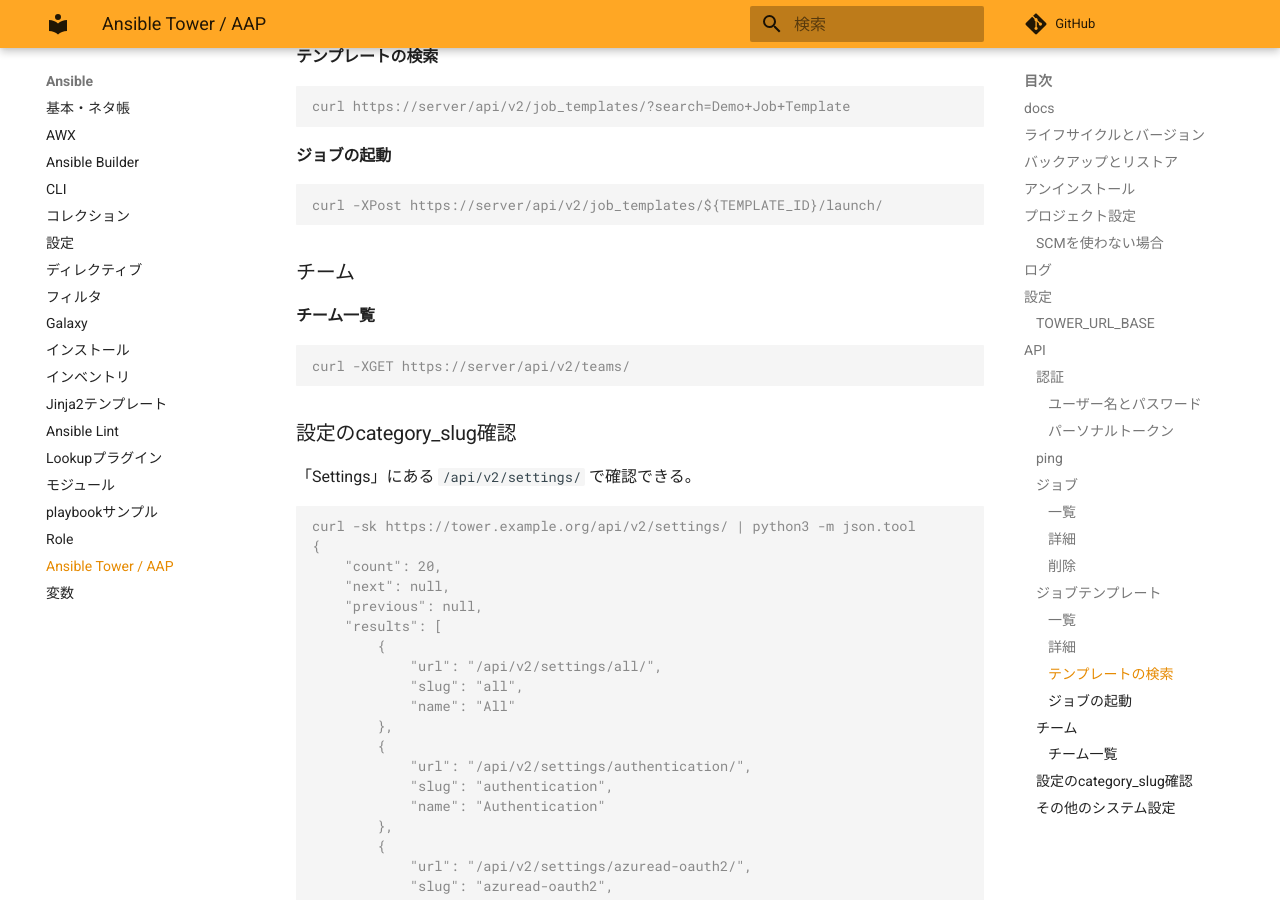
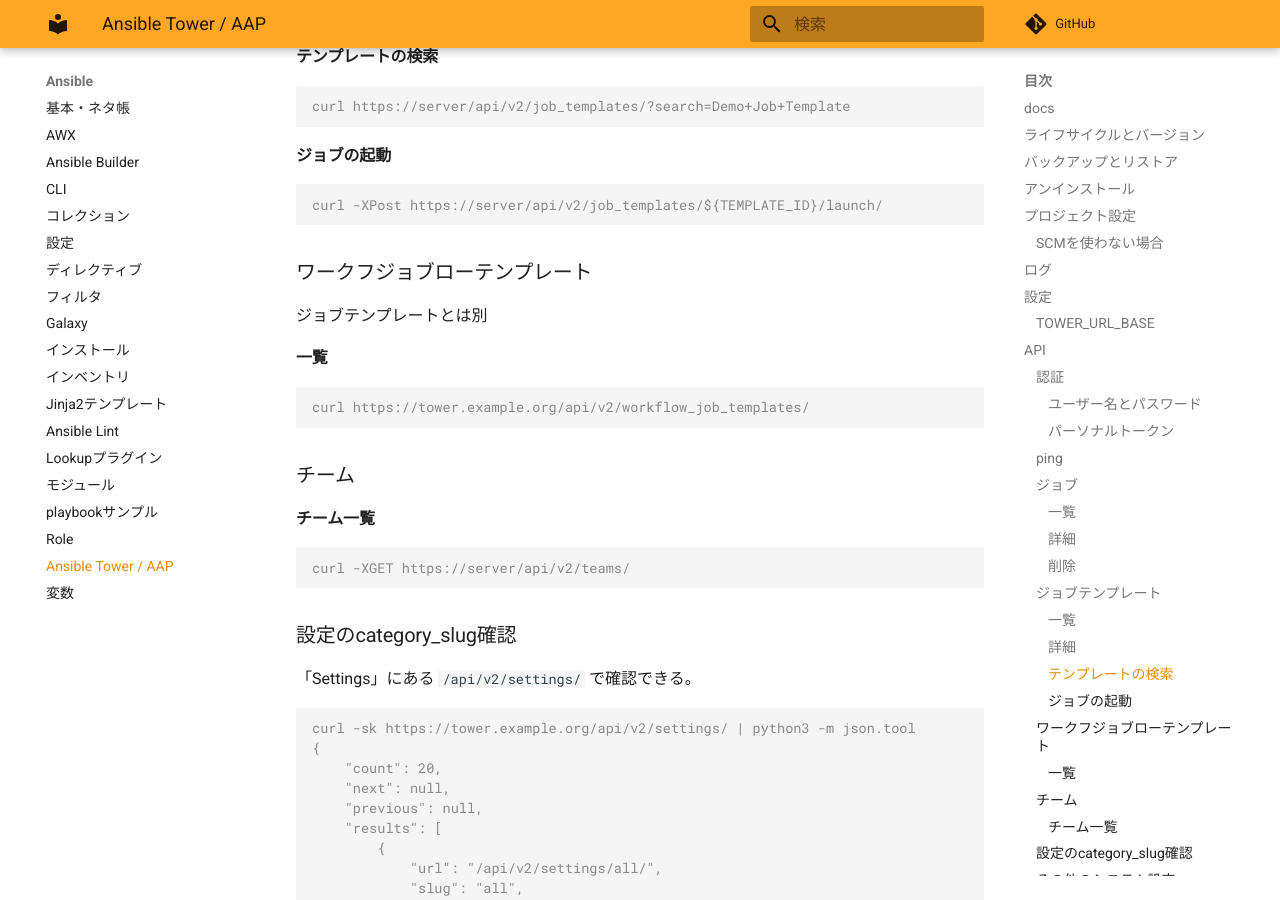
Before and after one commit to zaki-lknr/docs, an MkDocs documentation site: the page built from docs/Ansible/tower.md, in a window 1280 px wide and 900 px high, scrolled down 3869 px. Built offline with MkDocs 1.6.1 and Material for MkDocs 9.7.7, drawn with Linux system fonts in a browser that asks for light colours; comment, search, counter and statistics services are not loaded.

Commit message:
add: ansible/tower: ワークフロージョブテンプレートのAPI

````diff
--- a/docs/Ansible/tower.md
+++ b/docs/Ansible/tower.md
@@ -162,6 +162,16 @@ curl https://server/api/v2/job_templates/?search=Demo+Job+Template
 curl -XPost https://server/api/v2/job_templates/${TEMPLATE_ID}/launch/
 ```
 
+### ワークフジョブローテンプレート
+
+ジョブテンプレートとは別
+
+#### 一覧
+
+```console
+curl https://tower.example.org/api/v2/workflow_job_templates/
+```
+
 ### チーム
 
 #### チーム一覧
````
